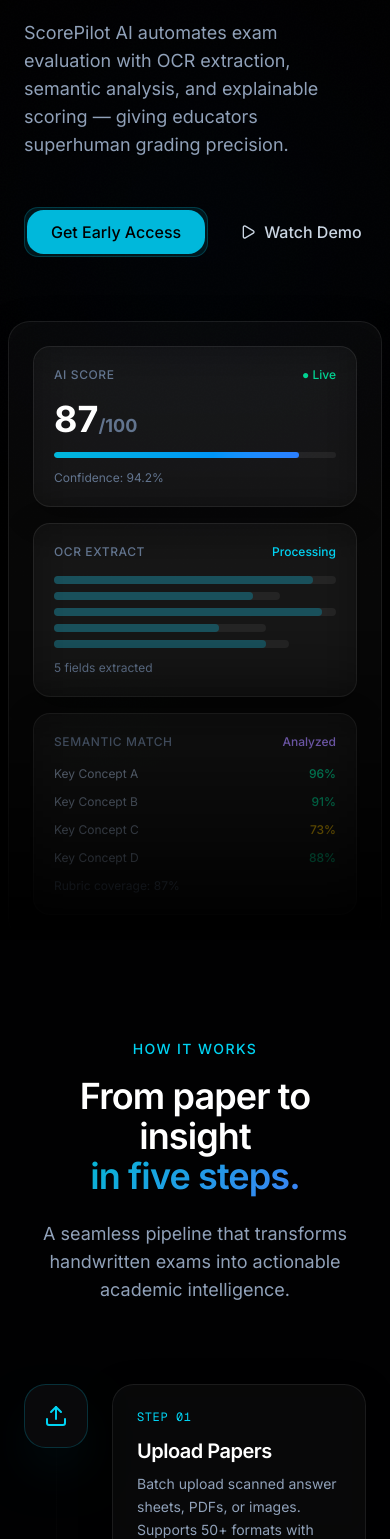
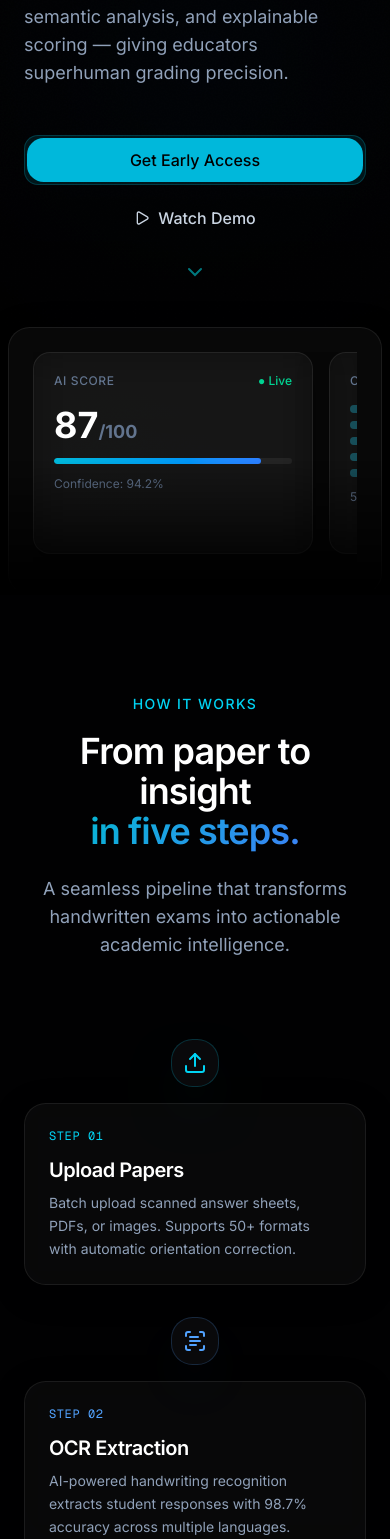
Before and after one commit to xenon-creator/ScorePilot-AI, a Next.js app in the folder frontend/: page / in a window 390 px wide. Shown: the part 461-2000 px from the top of the page. Built offline with nearby package versions, Linux system fonts and the light colour scheme; no server answers.

Commit message:
feat: landing page UX improvements and mobile responsiveness

```diff
--- a/frontend/src/app/dashboard/page.tsx
+++ b/frontend/src/app/dashboard/page.tsx
@@ -670,7 +670,7 @@
                           <div className="flex items-center justify-between">
                             <h4 className="text-sm font-semibold text-slate-300">Exam Questions</h4>
                             <Button
-                              type="button" size="xs" variant="outline"
+                              type="button" size="sm" variant="outline"
                               className="border-white/[0.08] text-cyan-400 hover:bg-white/[0.04] cursor-pointer"
                               onClick={() => setCreateExamForm(f => ({
                                 ...f,
--- a/frontend/src/app/globals.css
+++ b/frontend/src/app/globals.css
@@ -191,3 +191,32 @@
   0% { background-position: -200% 0; }
   100% { background-position: 200% 0; }
 }
+
+/* Scroll chevron indicator and bounce animation */
+.scroll-indicator {
+  display: flex;
+  justify-content: center;
+  margin-top: 24px;
+  color: var(--primary);
+  opacity: 0.6;
+  animation: bounce 2s infinite;
+  transition: opacity 0.3s;
+}
+.scroll-indicator.hidden {
+  opacity: 0;
+  pointer-events: none;
+}
+@keyframes bounce {
+  0%, 100% { transform: translateY(0); }
+  50% { transform: translateY(8px); }
+}
+
+/* Hide scrollbar for WebKit browsers */
+.no-scrollbar::-webkit-scrollbar {
+  display: none;
+}
+/* Hide scrollbar for IE, Edge and Firefox */
+.no-scrollbar {
+  -ms-overflow-style: none;  /* IE and Edge */
+  scrollbar-width: none;  /* Firefox */
+}
--- a/frontend/src/components/ui/ai-workflow.tsx
+++ b/frontend/src/components/ui/ai-workflow.tsx
@@ -2,7 +2,7 @@
 
 import React from 'react'
 import { motion } from 'framer-motion'
-import { Upload, ScanText, Brain, UserCheck, BarChart3 } from 'lucide-react'
+import { Upload, ScanText, BrainCircuit, UserCheck, BarChart3 } from 'lucide-react'
 import { cn } from '@/lib/utils'
 
 const steps = [
@@ -19,7 +19,7 @@
     accent: 'blue',
   },
   {
-    icon: Brain,
+    icon: BrainCircuit,
     title: 'AI Scoring',
     description: 'Semantic analysis engine compares responses against rubrics using transformer-based models for nuanced evaluation.',
     accent: 'violet',
@@ -46,6 +46,8 @@
 }
 
 export function AIWorkflow() {
+  const [hoveredIndex, setHoveredIndex] = React.useState<number | null>(null)
+
   return (
     <section id="workflow" className="relative py-24 md:py-32 lg:py-40">
       <div className="mx-auto max-w-6xl px-6">
@@ -72,8 +74,8 @@
           {/* Connecting line (desktop) */}
           <div className="absolute left-1/2 top-0 bottom-0 w-px bg-gradient-to-b from-transparent via-white/[0.08] to-transparent hidden lg:block" />
 
-          {/* Connecting line (mobile) */}
-          <div className="absolute left-8 top-0 bottom-0 w-px bg-gradient-to-b from-transparent via-white/[0.08] to-transparent lg:hidden" />
+          {/* Connecting line (mobile) - hidden when stacked vertically and centered */}
+          <div className="absolute left-8 top-0 bottom-0 w-px bg-gradient-to-b from-transparent via-white/[0.08] to-transparent hidden lg:hidden" />
 
           <div className="space-y-8 lg:space-y-16">
             {steps.map((step, index) => {
@@ -88,27 +90,33 @@
                   viewport={{ once: true, amount: 0.3 }}
                   transition={{ duration: 0.6, delay: index * 0.1 }}
                   className={cn(
-                    'relative flex items-start gap-6 lg:gap-0',
-                    'lg:grid lg:grid-cols-2',
+                    'relative flex flex-col items-center gap-4 lg:gap-0 lg:grid lg:grid-cols-2',
                   )}
+                  onMouseEnter={() => setHoveredIndex(index)}
+                  onMouseLeave={() => setHoveredIndex(null)}
                 >
                   {/* Step icon on the line */}
                   <div className="relative z-10 flex-shrink-0 lg:absolute lg:left-1/2 lg:-translate-x-1/2">
-                    <div className={cn(
-                      'flex h-16 w-16 items-center justify-center rounded-2xl border shadow-lg',
-                      colors.bg, colors.border, `shadow-2xl ${colors.glow}`,
-                      'bg-zinc-950'
-                    )}>
+                    <div
+                      className={cn(
+                        'flex h-12 w-12 md:h-14 md:w-14 items-center justify-center rounded-2xl border shadow-lg transition-shadow duration-300',
+                        colors.bg, colors.border, `shadow-2xl ${colors.glow}`,
+                        'bg-zinc-950'
+                      )}
+                      style={{
+                        boxShadow: hoveredIndex === index ? '0 0 16px oklch(0.75 0.15 200 / 30%)' : undefined
+                      }}
+                    >
                       <step.icon className={cn('h-6 w-6', colors.text)} />
                     </div>
                   </div>
 
                   {/* Content card - alternating sides on desktop */}
                   <div className={cn(
-                    'flex-1 lg:flex',
+                    'w-full flex justify-center lg:flex',
                     isEven ? 'lg:col-start-1 lg:justify-end lg:pr-20' : 'lg:col-start-2 lg:pl-20',
                   )}>
-                    <div className="glass-card glass-card-hover rounded-2xl p-6 max-w-md">
+                    <div className="glass-card glass-card-hover rounded-2xl p-6 w-full max-w-md text-left">
                       <div className="flex items-center gap-3 mb-3">
                         <span className={cn('text-xs font-mono uppercase tracking-wider', colors.text)}>
                           Step {String(index + 1).padStart(2, '0')}
--- a/frontend/src/components/ui/hero-section-2.tsx
+++ b/frontend/src/components/ui/hero-section-2.tsx
@@ -30,6 +30,20 @@
 }
 
 export function HeroSection() {
+    const [showScrollArrow, setShowScrollArrow] = React.useState(true)
+
+    React.useEffect(() => {
+        const handleScroll = () => {
+            if (window.scrollY > 100) {
+                setShowScrollArrow(false)
+            } else {
+                setShowScrollArrow(true)
+            }
+        }
+        window.addEventListener('scroll', handleScroll, { passive: true })
+        return () => window.removeEventListener('scroll', handleScroll)
+    }, [])
+
     return (
         <>
             <HeroHeader />
@@ -53,7 +67,7 @@
                                     }}
                                 >
                                     <h1
-                                        className="mt-8 max-w-3xl text-balance text-5xl font-semibold tracking-tight md:text-6xl lg:text-7xl lg:mt-16">
+                                        className="mt-8 max-w-3xl text-balance text-[36px] sm:text-5xl font-semibold tracking-tight md:text-6xl lg:text-7xl lg:mt-16">
                                         Transforming academic evaluation{' '}
                                         <span className="text-gradient-cyan">through intelligent AI scoring.</span>
                                     </h1>
@@ -61,15 +75,15 @@
                                         className="mt-8 max-w-2xl text-pretty text-lg text-slate-400 md:text-xl">
                                         ScorePilot AI automates exam evaluation with OCR extraction, semantic analysis, and explainable scoring — giving educators superhuman grading precision.
                                     </p>
-                                    <div className="mt-12 flex items-center gap-3">
+                                    <div className="mt-12 flex flex-col sm:flex-row items-stretch sm:items-center gap-3">
                                         <div
                                             key={1}
-                                            className="bg-cyan-400/10 rounded-[14px] border border-cyan-400/20 p-0.5">
+                                            className="bg-cyan-400/10 rounded-[14px] border border-cyan-400/20 p-0.5 w-full sm:w-auto">
                                             <Button
                                                 asChild
                                                 size="lg"
-                                                className="rounded-xl px-6 text-base bg-cyan-500 hover:bg-cyan-400 text-black font-medium border-0">
-                                                <Link href="/signup">
+                                                className="rounded-xl px-6 text-base bg-cyan-500 hover:bg-cyan-400 text-black font-medium border-0 w-full justify-center">
+                                                <Link href="/signup" className="w-full text-center">
                                                     <span className="text-nowrap">Get Early Access</span>
                                                 </Link>
                                             </Button>
@@ -79,12 +93,17 @@
                                             asChild
                                             size="lg"
                                             variant="ghost"
-                                            className="h-[42px] rounded-xl px-5 text-base text-slate-300 hover:text-white">
-                                            <Link href="#workflow">
+                                            className="h-[42px] rounded-xl px-5 text-base text-slate-300 hover:text-white w-full sm:w-auto justify-center">
+                                            <Link href="#workflow" className="flex items-center justify-center">
                                                 <Play className="mr-2 h-4 w-4" />
                                                 <span className="text-nowrap">Watch Demo</span>
                                             </Link>
                                         </Button>
+                                    </div>
+                                    <div className={cn("scroll-indicator", !showScrollArrow && "hidden")}>
+                                        <svg width="24" height="24" viewBox="0 0 24 24" fill="none">
+                                            <path d="M6 9l6 6 6-6" stroke="currentColor" strokeWidth="2" strokeLinecap="round"/>
+                                        </svg>
                                     </div>
                                 </AnimatedGroup>
                             </div>
@@ -101,16 +120,16 @@
                                 },
                                 ...transitionVariants,
                             }}>
-                            <div className="relative mt-16 sm:mt-20 md:mt-28 px-2">
+                            <div className="relative mt-10 px-2">
                                 <div
                                     aria-hidden
                                     className="bg-gradient-to-b from-transparent via-transparent to-black absolute inset-0 z-10"
                                 />
                                 <div className="glass-card relative mx-auto max-w-5xl overflow-hidden rounded-2xl p-6 md:p-8">
                                     {/* Mock AI Scoring Dashboard */}
-                                    <div className="grid grid-cols-1 md:grid-cols-3 gap-4">
+                                    <div className="flex overflow-x-auto md:grid md:grid-cols-3 gap-4 no-scrollbar scroll-smooth pb-4 md:pb-0">
                                         {/* Score Card */}
-                                        <div className="glass-card rounded-xl p-5">
+                                        <div className="glass-card rounded-xl p-5 min-w-[280px] sm:min-w-[320px] md:min-w-0 flex-shrink-0 md:flex-shrink w-[280px] sm:w-[320px] md:w-full">
                                             <div className="flex items-center justify-between mb-4">
                                                 <span className="text-xs font-medium text-slate-500 uppercase tracking-wider">AI Score</span>
                                                 <span className="text-xs text-emerald-400 font-medium">● Live</span>
@@ -123,7 +142,7 @@
                                         </div>
 
                                         {/* OCR Extraction */}
-                                        <div className="glass-card rounded-xl p-5">
+                                        <div className="glass-card rounded-xl p-5 min-w-[280px] sm:min-w-[320px] md:min-w-0 flex-shrink-0 md:flex-shrink w-[280px] sm:w-[320px] md:w-full">
                                             <div className="flex items-center justify-between mb-4">
                                                 <span className="text-xs font-medium text-slate-500 uppercase tracking-wider">OCR Extract</span>
                                                 <span className="text-xs text-cyan-400 font-medium">Processing</span>
@@ -139,7 +158,7 @@
                                         </div>
 
                                         {/* Semantic Match */}
-                                        <div className="glass-card rounded-xl p-5">
+                                        <div className="glass-card rounded-xl p-5 min-w-[280px] sm:min-w-[320px] md:min-w-0 flex-shrink-0 md:flex-shrink w-[280px] sm:w-[320px] md:w-full">
                                             <div className="flex items-center justify-between mb-4">
                                                 <span className="text-xs font-medium text-slate-500 uppercase tracking-wider">Semantic Match</span>
                                                 <span className="text-xs text-violet-400 font-medium">Analyzed</span>
--- a/frontend/src/lib/api.ts
+++ b/frontend/src/lib/api.ts
@@ -68,7 +68,7 @@
   student_name: string
   scanned_image_url: string
   extracted_text: string
-  status: 'Scored' | 'Flagged' | 'Approved'
+  status: 'Scored' | 'Flagged' | 'Approved' | 'Pending'
   total_score: number
   ai_confidence: number
   created_at: string
```
Also changed, not shown: frontend/src/components/ui/analytics-section.tsx (+29 -6 lines), frontend/src/components/ui/scoring-showcase.tsx (+4 -4 lines).
